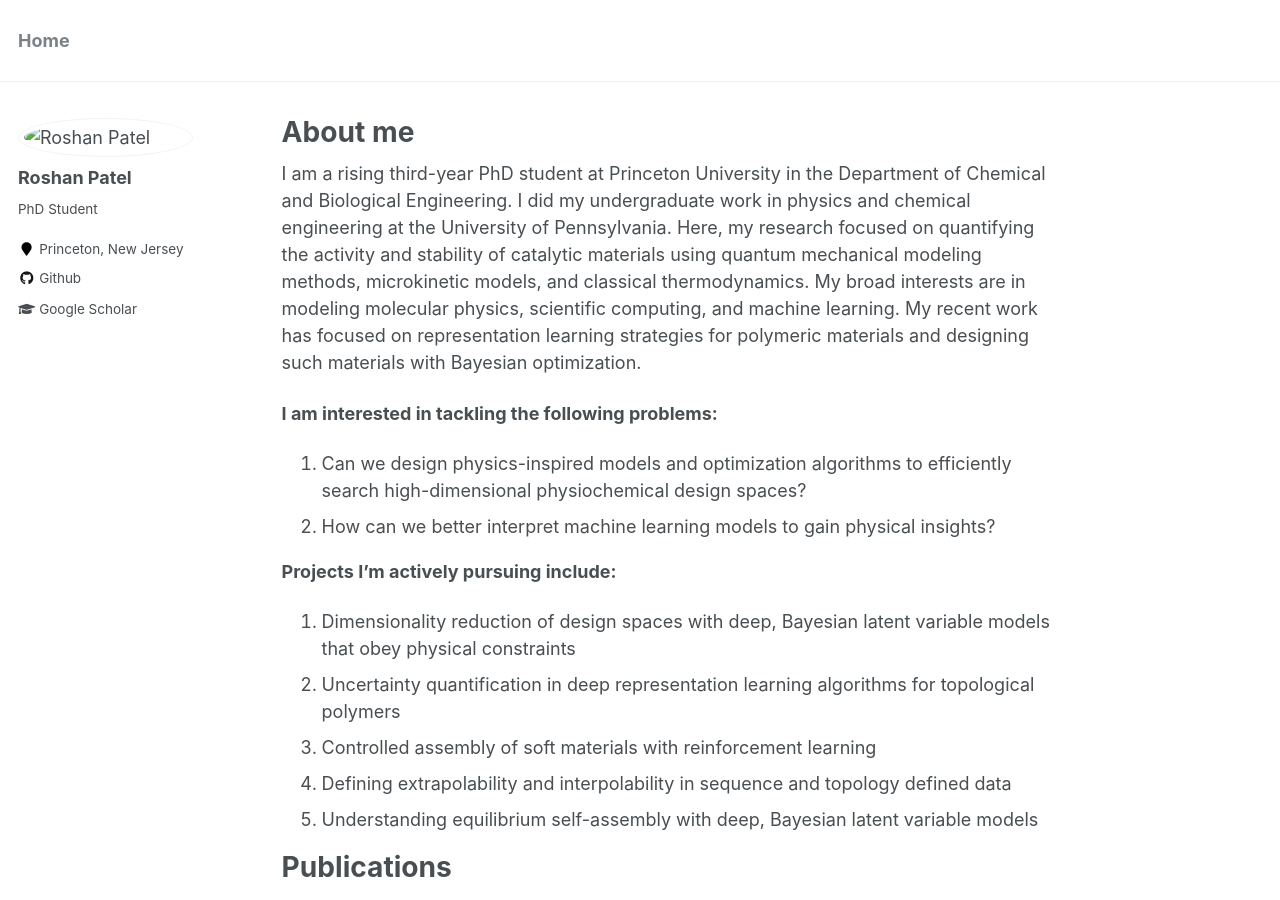
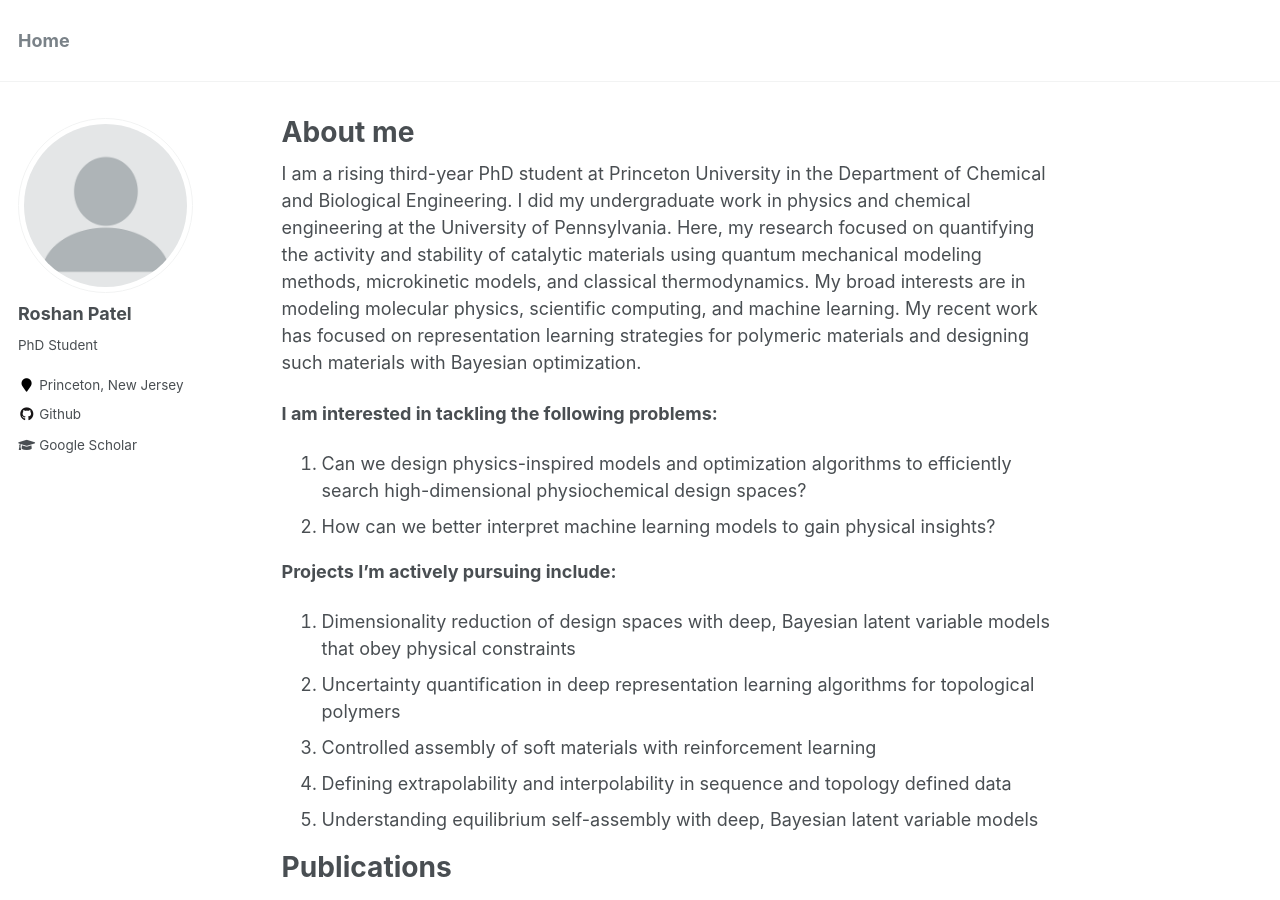
Before and after one commit to roshanpatel317/roshanpatel317.github.io, a Jekyll site: the page built from _pages/about.md, in a window 1280 px wide and 900 px high. Built offline with Jekyll 4.4.1, drawn with Linux system fonts in a browser that asks for light colours.

Commit message:
Update _config.yml

```diff
--- a/_config.yml
+++ b/_config.yml
@@ -81,7 +81,7 @@ analytics:
 # Site Author
 author:
   name             : "Roshan Patel"
-  avatar           : "/images/roshan.png"
+  avatar           : "profile.png"
   bio              : "PhD Student"
   location         : "Princeton, New Jersey"
   employer         :
```
